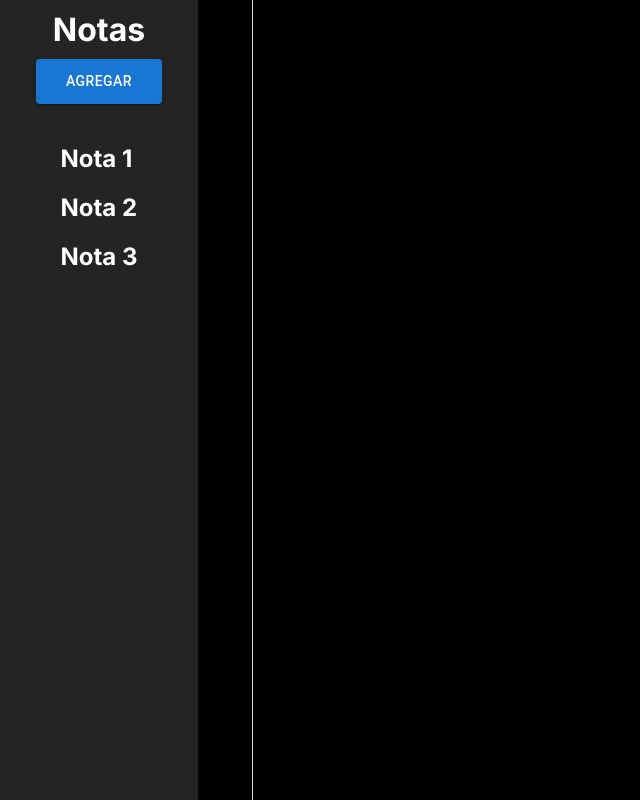
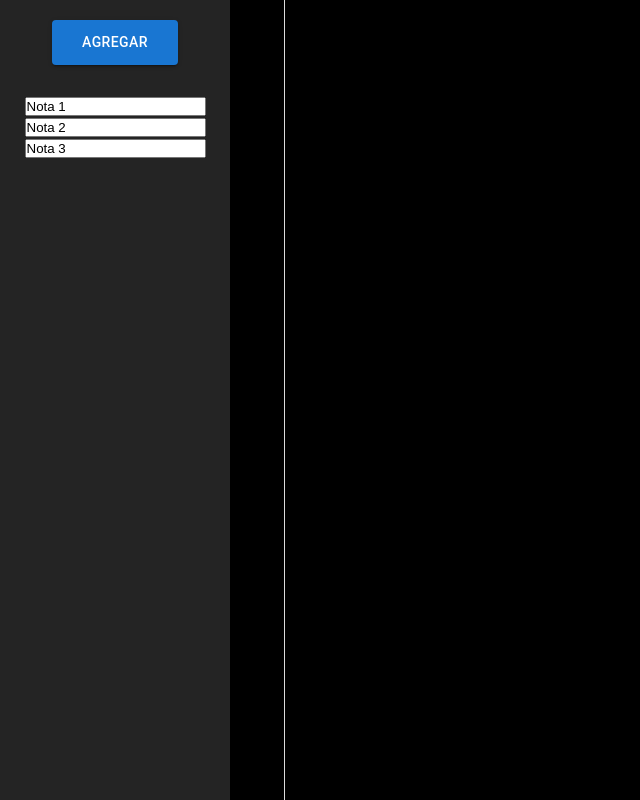
Before and after one commit to mijel861999/web-markdown-editor, a React (Vite) app: page / in a window 1280 px wide. Shown: the whole page, without its empty margins (0-640 px from the left). Built offline with nearby package versions, Linux system fonts and the light colour scheme.

Commit message:
feat: quitando el títutlo y convirtiendo a inputs

```diff
--- a/src/components/Menu/Menu.jsx
+++ b/src/components/Menu/Menu.jsx
@@ -27,13 +27,12 @@ function Menu({ notes, setCurrentNote, setNotes }) {
 
   return (
     <div className="menu">
-      <h1>Notas</h1>
       <Button onClick={handleAddNote} variant="contained">
         Agregar
       </Button>
       <div className="notes">
         {notes.map((note) => (
-          <h2 key={note.id} onClick={() => setCurrentNote(note)}>{note.title}</h2>
+          <input key={note.id} value={note.title} onClick={() => setCurrentNote(note)} />
         ))}
       </div>
 
```
